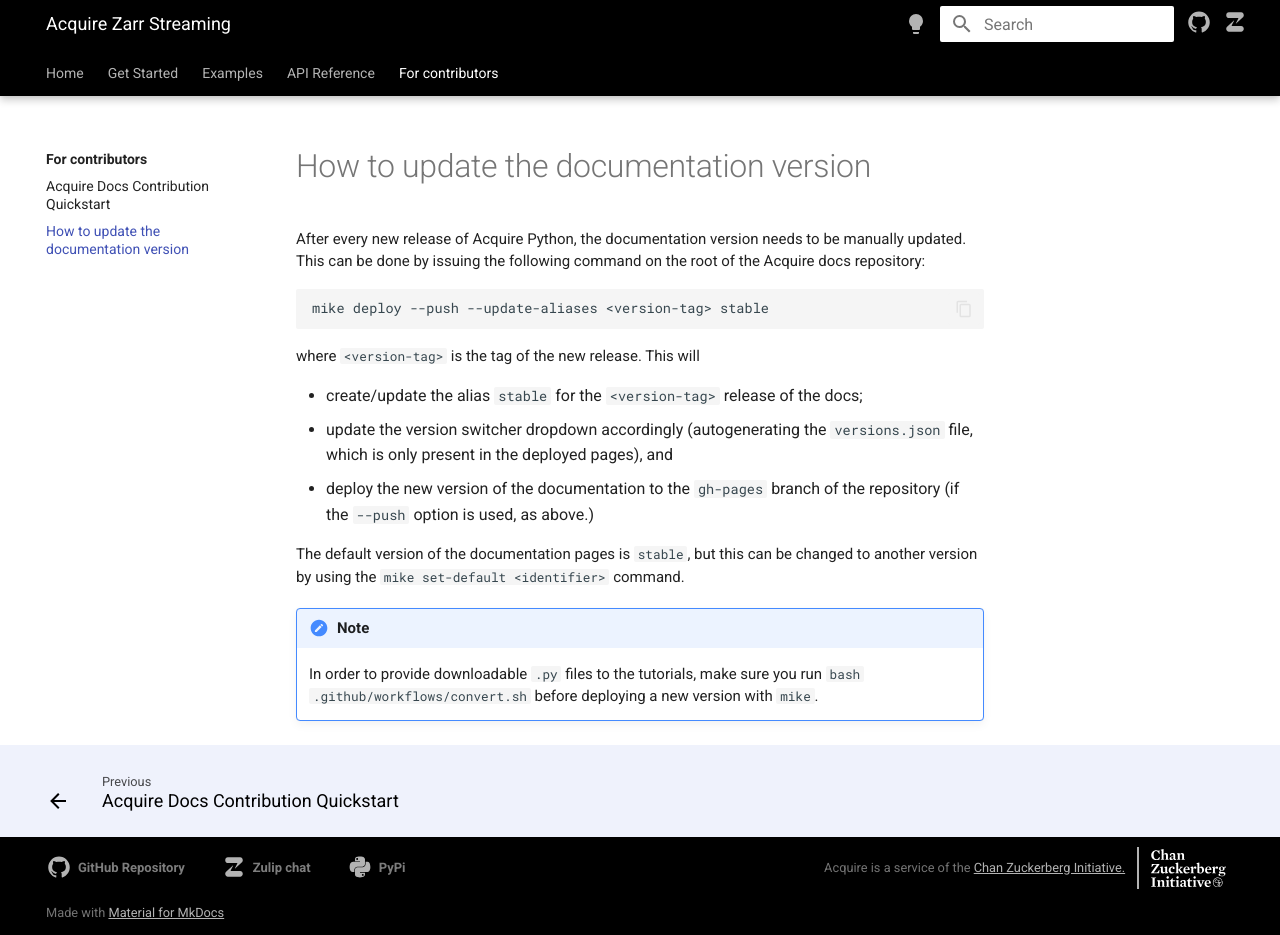
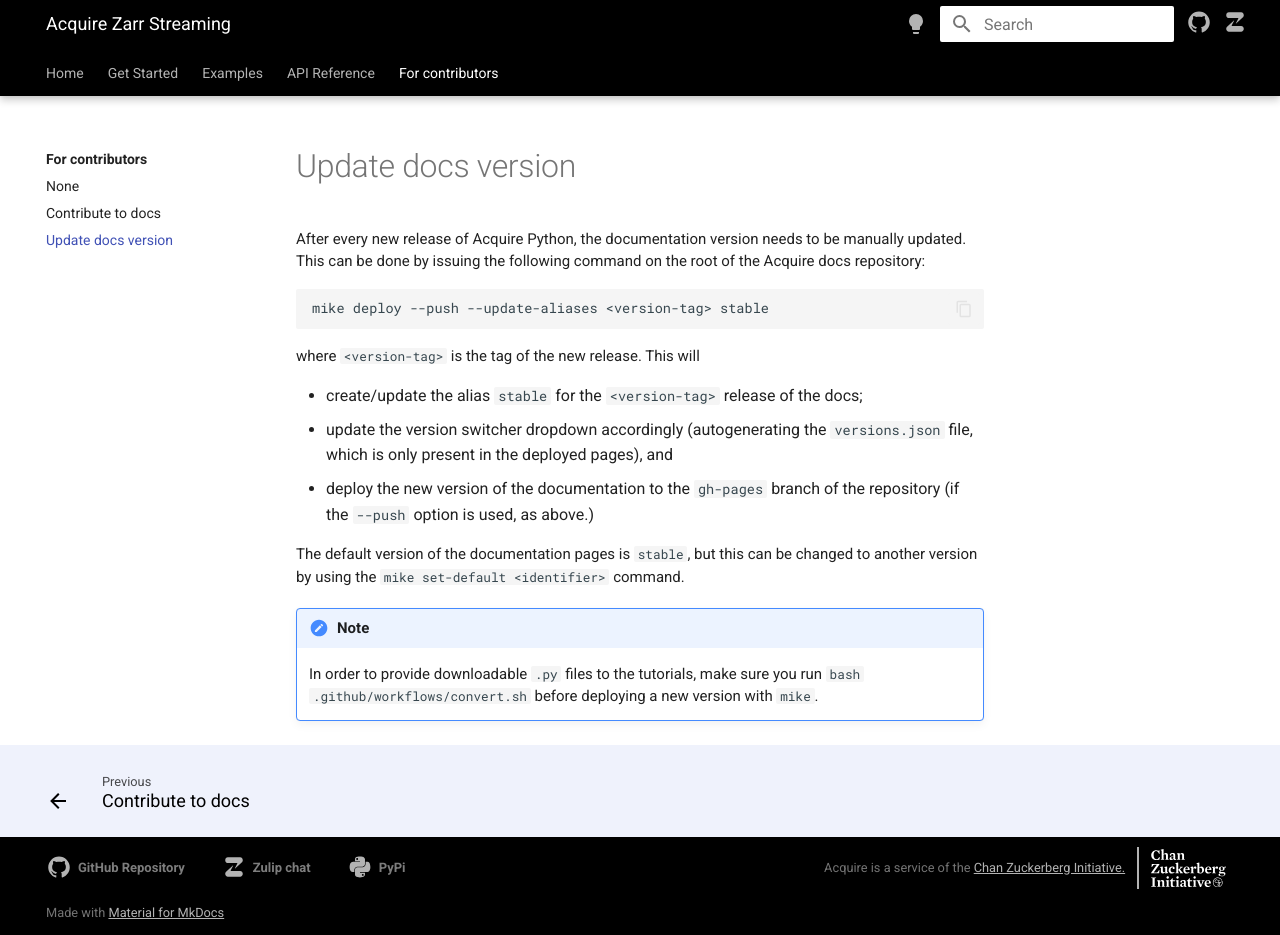
Before and after one commit to melissawm/acquire-docs, an MkDocs documentation site: the page built from docs/for_contributors/update_version.md, in a window 1280 px wide and 935 px high. Built offline with MkDocs 1.6.1 and Material for MkDocs 9.7.7, drawn with Linux system fonts in a browser that asks for light colours; nearby versions of some CDN libraries; comment, search, counter and statistics services are not loaded.

Commit message:
Update contributing docs

```diff
--- a/docs/for_contributors/docs_contribution_quickstart.md
+++ b/docs/for_contributors/docs_contribution_quickstart.md
@@ -1,4 +1,4 @@
-# Acquire **Docs** Contribution Quickstart
+# Contribute to docs
 
 1. Make sure you have a fresh environment with the latest mkdocs and mkdocs-material installed. You can install them with `pip install -r requirements.txt` from the root of the repository.
 2. Your pages should be written as markdown files, using the basic markdown syntax or following the [mkdocs](https://www.mkdocs.org/user-guide/writing-your-docs/) or [material for mkdocs](https://squidfunk.github.io/mkdocs-material/reference/formatting/) syntax.
--- a/docs/for_contributors/update_version.md
+++ b/docs/for_contributors/update_version.md
@@ -1,4 +1,4 @@
-# How to update the documentation version
+# Update docs version
 
 After every new release of Acquire Python, the documentation version needs
 to be manually updated. This can be done by issuing the following command on the
--- a/mkdocs.yml
+++ b/mkdocs.yml
@@ -71,6 +71,7 @@ nav:
   #       - acquire-imaging/tutorials/zarr/compressed.md
   - For contributors:
     - for_contributors/index.md
+    - for_contributors/codebase.md
     - for_contributors/docs_contribution_quickstart.md
     - for_contributors/update_version.md
 
```
